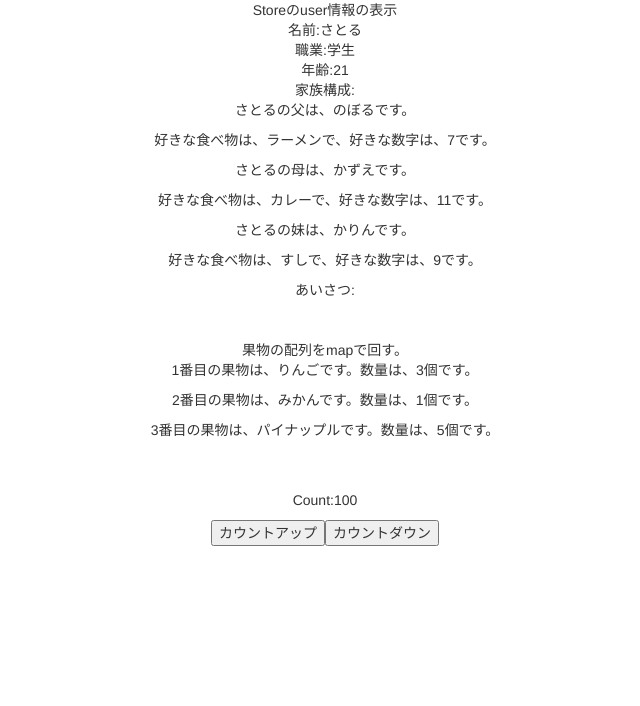
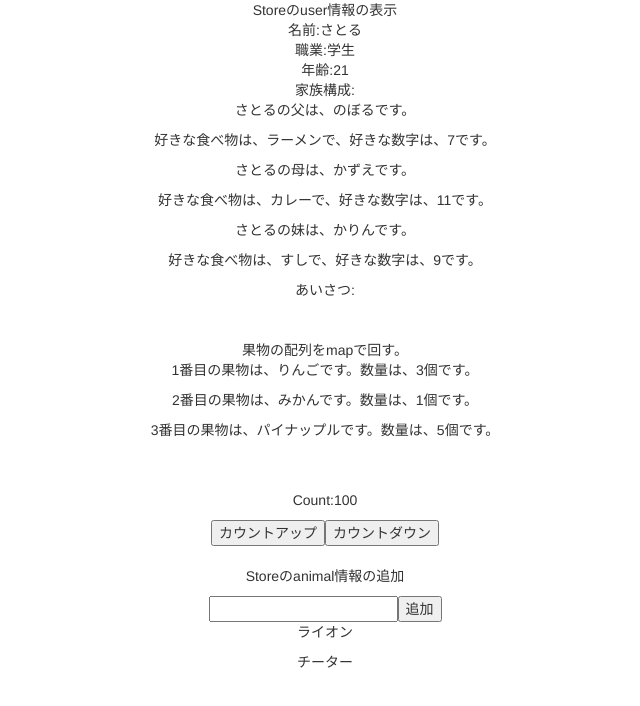
Before and after one commit to Onepiece2424/react-credit-, a React (Create React App) app: page / in a window 1280 px wide. Shown: the top 706 px of the page, without its empty margins (315-955 px from the left). Built offline with nearby package versions, Linux system fonts and the light colour scheme.

Commit message:
storeのデータの追加

```diff
--- a/src/components/ReduxLearn.jsx
+++ b/src/components/ReduxLearn.jsx
@@ -1,4 +1,4 @@
-import React from 'react'
+import React, {useState} from 'react'
 import { useSelector, useDispatch } from "react-redux";
 
 const ReduxLearn = (() => {
@@ -7,11 +7,33 @@ const ReduxLearn = (() => {
   const user = useSelector((state) => state.userReducer.user)
   const fruits = useSelector((state) => state.fruitReducer.fruits)
   const count = useSelector((state) => state.countReducer.count)
+  const animal = useSelector((state) => state.animalReducer.animal)
 
   // dispatch
   const dispatch = useDispatch();
   const increase = () => {dispatch( {type: 'INCREASE_COUNT'}) }
   const decrease = () => {dispatch( {type: 'DECREASE_COUNT'})}
+
+  // state
+  const [name, setName] = useState("");
+
+  // 新しいstate入力
+  const inputText = (e) => {
+    setName(e.target.value);
+  };
+
+  // stateの変更
+  const addAnimal = () => {
+    if (!name) return;
+
+    dispatch({
+      type: "ADD_ANIMAL",
+      payload: {
+        name
+      },
+    });
+    setName("");
+  };
 
   return (
     <>
@@ -44,6 +66,18 @@ const ReduxLearn = (() => {
       <p>Count:{count}</p>
       <button onClick={increase}>カウントアップ</button>
       <button onClick={decrease}>カウントダウン</button>
+      <br></br>
+      <br></br>
+      <p>Storeのanimal情報の追加</p>
+      <input type="text" label="名前" value={name} onChange={inputText} />
+      <button onClick={addAnimal}>追加</button>
+      <p>{animal.map((animal) => {
+        return (
+          <>
+            <p>{animal.name}</p>
+          </>
+        )
+      })}</p>
     </>
   )
 })
--- a/src/stores/index.js
+++ b/src/stores/index.js
@@ -17,11 +17,18 @@ const initialState = {
       console.log("おはよ")
     }
   },
-  animal: {
-    name: "ライオン",
-    size: "2m",
-    color: "yellow"
-  },
+  animal: [
+    {
+      name: "ライオン",
+      size: 2,
+      color: "yellow"
+    },
+    {
+      name: "チーター",
+      size: 1.5,
+      color: "yellow"
+    }
+  ],
   fruits: [
     { id: 1, fruit_name: "りんご", fruit_color: "red", quantity: 3 },
     { id: 2, fruit_name: "みかん", fruit_color: "orange", quantity: 1 },
@@ -54,8 +61,15 @@ const userReducer = (state = initialState) => {
   return state
 };
 
-const animalReducer = (state = initialState) => {
-  return state
+const animalReducer = (state = initialState, action) => {
+  switch (action.type) {
+    case "ADD_ANIMAL":
+      return {
+        animal: [...state.animal, action.payload],
+      };
+    default:
+      return state
+  }
 };
 
 const fruitReducer = (state = initialState) => {
```
